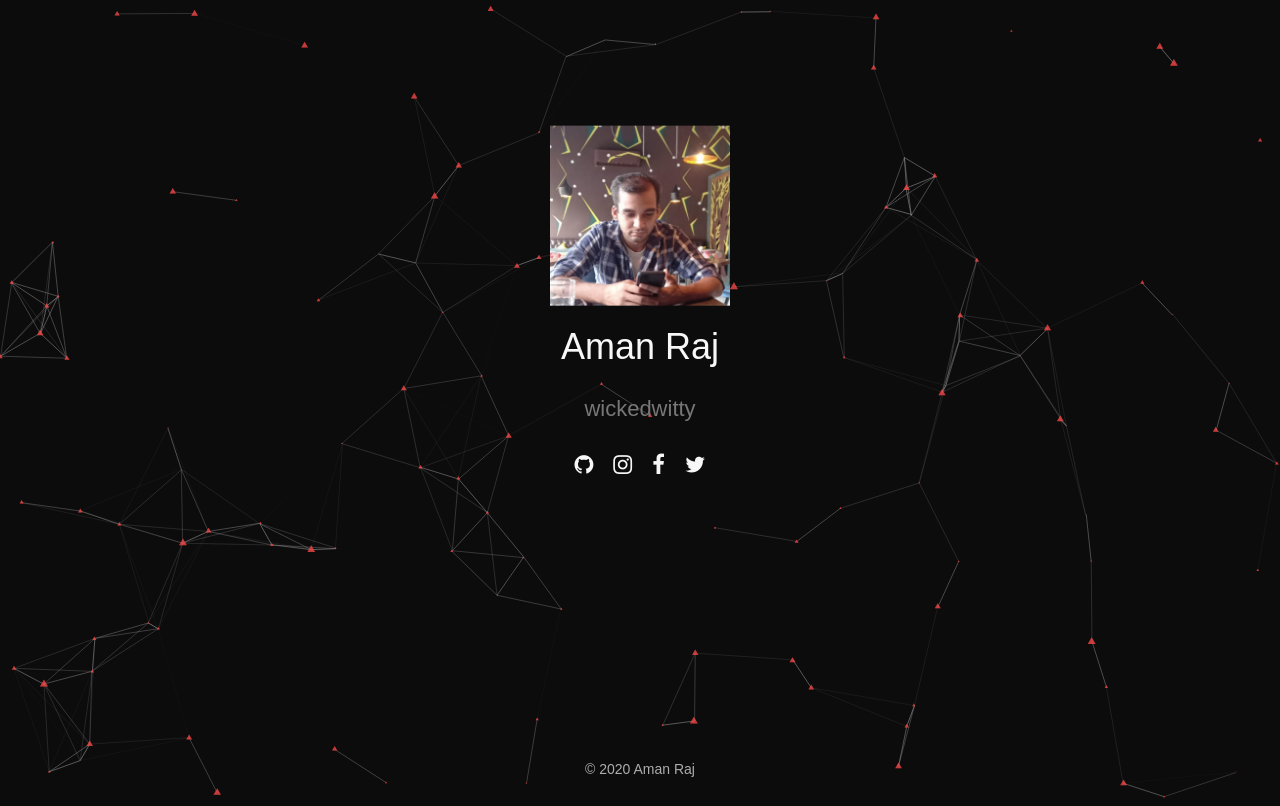
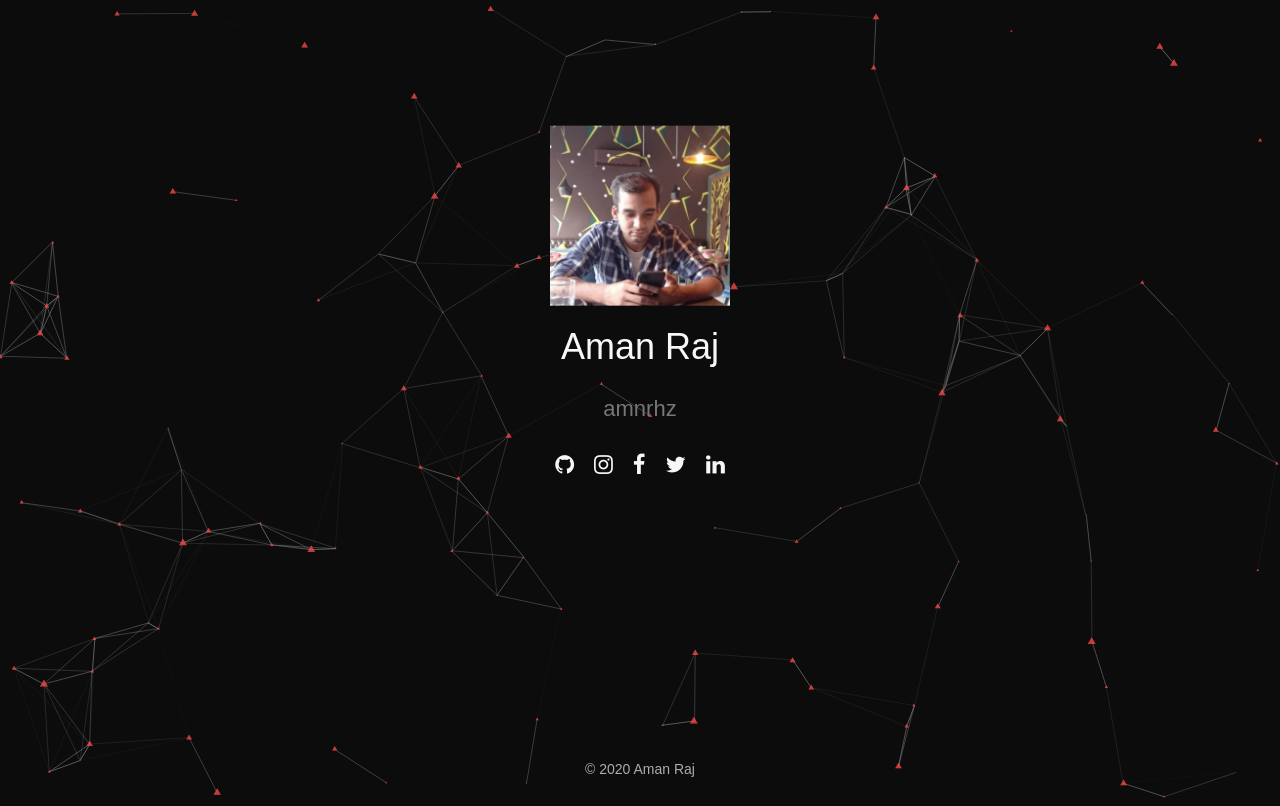
Before and after one commit to amnrhz/amnrhz.github.io, a plain HTML site: page index.html in a window 1280 px wide. Drawn offline with Linux system fonts and the light colour scheme; files whose address does not match are found by name.

Commit message:
Updated links and handles

```diff
--- a/index.html
+++ b/index.html
@@ -17,13 +17,13 @@
 				<img src="images/image.png" alt="Aman Raj" style="width: 180px;">
 			</figure>
 			<h1>Aman Raj</h1>
-			<h2>wickedwitty</h2>
+			<h2>amnrhz</h2>
 			<ul class="social">
-				<li><a href="https://github.com/wickedwitty" target="_blank"><i class="icon-github"></i></a></li>
-				<li><a href="https://www.instagram.com/wickedwitty" target="_blank"><i class="icon-instagram"></i></a></li>
-				<li><a href="https://www.facebook.com/wickedwitty" target="_blank"><i class="icon-facebook"></i></a></li>
-				<li><a href="https://twitter.com/wickedwitty" target="_blank"><i class="icon-twitter"></i></a></li>
-
+				<li><a href="https://github.com/amnrhz" target="_blank"><i class="icon-github"></i></a></li>
+				<li><a href="https://www.instagram.com/amnrhz" target="_blank"><i class="icon-instagram"></i></a></li>
+				<li><a href="https://www.facebook.com/amnrhz" target="_blank"><i class="icon-facebook"></i></a></li>
+				<li><a href="https://x.com/amnrhz" target="_blank"><i class="icon-twitter"></i></a></li>
+				<li><a href="https://www.linkedin.com/in/amnrhz/" target="_blank"><i class="icon-linkedin"></i></a></li>
 			</ul>
 		</div>
 		<footer id="footer">
```
